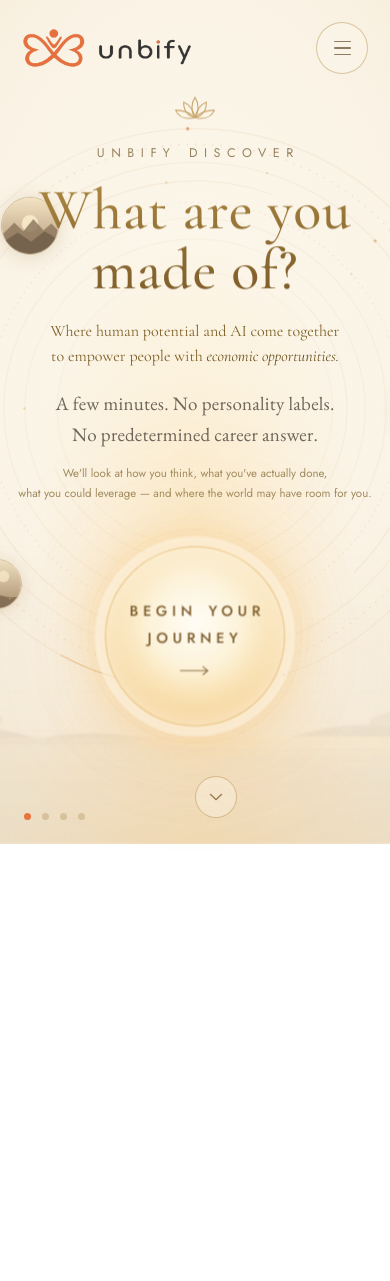
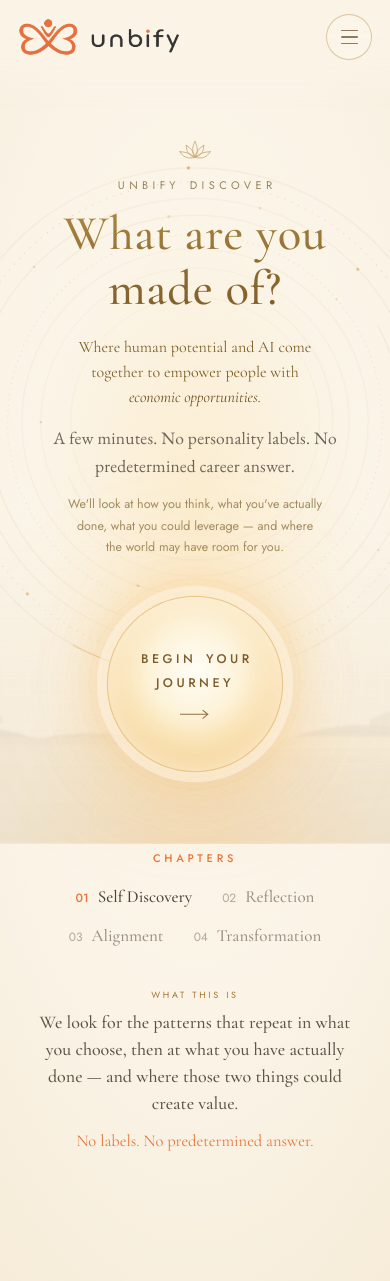
Before and after one commit to shibadityadeb/Unbify-discover, a plain HTML site: page apps/web/index.html in a window 390 px wide. Before the commit the page ends 844 px from the top, so only its background shows below. Drawn offline with nearby package versions, Linux system fonts and the light colour scheme.

Commit message:
Fluid responsive pass: the phone intro scrolls, overlays freeze the page
Large-desktop, tablet, and phone breakpoints for the intro; on stacked
phone flow a scroll gesture scrolls instead of advancing chapters, and a
space after each forced line break keeps wrapped text from running together.

Co-Authored-By: Claude Fable 5 <noreply@anthropic.com>

```diff
--- a/apps/web/main.js
+++ b/apps/web/main.js
@@ -127,6 +127,7 @@
     if (departed || transitioning) return;
     departed = true;
     transitioning = true;
+    window.scrollTo(0, 0);
     introPlx.forEach(({ el }) => { el.style.translate = "0px 0px"; });
     /* step 1: the system recognizes the decision */
     document.body.classList.add("pre-depart");
@@ -517,11 +518,16 @@
   });
 
   /* ---------- scroll continues the journey ---------- */
+  /* On phones the intro is a scrolling page (hero -> chapters -> what-this-is),
+     so scroll gestures there must scroll, not advance. Once a chapter overlay
+     is open the page is frozen again and the gesture resumes its meaning. */
+  const stackedFlow = window.matchMedia("(max-width: 760px), (max-height: 480px)");
   let lastAdvance = 0;
   function advance() {
     const now = Date.now();
     if (now - lastAdvance < 1800) return;
     const b = document.body.classList;
+    if (stackedFlow.matches && !departed) return;
     if (b.contains("scene4-open") || b.contains("dx-open") || transitioning || overlayOpen()) return;
     if (window.UnbifyBusy && window.UnbifyBusy.active()) return;   // a wait is already exclusive
     lastAdvance = now;
--- a/apps/web/styles.css
+++ b/apps/web/styles.css
@@ -13,7 +13,7 @@
   --warm-grey-soft: #a3968a;
   --orange: #E8763C;
   --charcoal: #3c3733;
-  --orbit: min(122vmin, 1160px);
+  --orbit: min(122vmin, 96vw, 1160px);
   --serif: "Cormorant Garamond", "EB Garamond", Georgia, serif;
   --body-serif: "EB Garamond", Georgia, serif;
   --sans: "Jost", "Avenir Next", sans-serif;
@@ -73,7 +73,7 @@ body {
 
 /* ---------- chapters ---------- */
 .chapters {
-  position: fixed; left: 4.6vw; top: 50%; transform: translateY(-66%);
+  position: fixed; left: clamp(28px, 4.6vw, 110px); top: 50%; transform: translateY(-66%);
   z-index: 30; animation: softIn 1.2s ease 3.4s both;
 }
 .chapters-label {
@@ -109,8 +109,8 @@ body {
 
 /* ---------- quote ---------- */
 .quote {
-  position: fixed; right: 4.4vw; top: 50%; transform: translateY(-44%);
-  width: 200px; z-index: 30; animation: softIn 1.2s ease 3.55s both;
+  position: fixed; right: clamp(28px, 4.4vw, 110px); top: 50%; transform: translateY(-50%);
+  width: clamp(200px, 14vw, 236px); z-index: 30; animation: softIn 1.2s ease 3.55s both;
 }
 .quote-mark {
   font-family: var(--serif); font-size: 64px; line-height: .6;
@@ -249,7 +249,7 @@ body {
 .headline-mask {
   display: inline-block;
   font-family: var(--serif); font-weight: 500;
-  font-size: clamp(58px, 7.6vw, 116px);
+  font-size: clamp(44px, 7.2vw, 100px);
   letter-spacing: .012em;
   background: linear-gradient(178deg, #a9853f 8%, #8d6a32 55%, #7a5a28 100%);
   -webkit-background-clip: text; background-clip: text;
@@ -1307,3 +1307,130 @@ body.ch4 .chapter3 { visibility: hidden; transition: visibility 0s linear 4s; }
   font-family: var(--sans, system-ui); font-size: 9px; letter-spacing: .3em;
   text-transform: uppercase; color: #a3762f; margin-bottom: 8px;
 }
+
+/* ============ FLUID RESPONSIVE SYSTEM ============ */
+
+/* decorative layers may never create sideways scroll */
+html { overflow-x: hidden; }
+
+/* --- large desktop (1441px+): keep the composition from stretching --- */
+@media (min-width: 1441px) {
+  .site-header { padding: 38px 56px; }
+}
+
+/* --- tablet landscape (981–1024): compact sidebar chrome --- */
+@media (max-width: 1024px) {
+  .site-header { padding: 26px 30px; }
+  .brand-img { height: 46px; }
+  .chapters .name { font-size: 17.5px; }
+  .chapters .num { font-size: 12.5px; }
+}
+
+/* --- phone (≤760) and short landscape viewports: an intentional
+       stacked composition; the page scrolls --- */
+@media (max-width: 760px), (max-height: 480px) {
+  :root { --orbit: min(136vmin, 560px); }
+
+  html, body { height: auto; }
+  body {
+    min-height: 100vh; min-height: 100svh;
+    overflow-x: hidden; overflow-y: auto;
+    display: flex; flex-direction: column;
+  }
+  /* the chapter scenes are full-screen overlays: freeze the page behind them */
+  body.depart, body.arrived, body.ch2, body.ch3, body.ch4,
+  body.scene-open, body.scene4-open {
+    height: 100vh; overflow: hidden;
+  }
+
+  /* top — logo + menu, legible above anything scrolled beneath */
+  .site-header { padding: 14px 18px; }
+  .site-header::before {
+    content: ""; position: absolute; left: 0; right: 0; top: 0; bottom: -34px;
+    background: linear-gradient(to bottom,
+      rgba(250,243,230,.96) 0%, rgba(250,243,230,.92) 58%, rgba(250,243,230,0) 100%);
+    pointer-events: none; z-index: -1;
+  }
+  .brand-img { height: 38px; }
+  .menu-btn { width: 46px; height: 46px; }
+
+  /* center — hero */
+  .hero {
+    order: 1;
+    height: auto; min-height: 100vh; min-height: 100svh;
+    padding: 96px 22px 30px;
+  }
+  .hero-inner { transform: none; width: 100%; }
+  .lotus { width: 40px; margin-bottom: 12px; }
+  .kicker { font-size: 11px; letter-spacing: .4em; text-indent: .4em; margin-bottom: 14px; }
+  .headline { line-height: 1.12; }
+  .headline-mask { font-size: clamp(38px, 12.5vw, 56px); padding: 0 .06em .1em; }
+  .purpose br, .support br, .promise br { display: none; }
+  .hero .purpose, .support, .hero .promise { max-width: 34ch; margin-left: auto; margin-right: auto; }
+  .support { font-size: 17.5px; margin-top: 14px; }
+  .hero .purpose { font-size: 16px; }
+  .hero .promise { font-size: 12.5px; }
+  .cta-wrap { margin-top: 38px; width: 176px; height: 176px; }
+  .cta-text { font-size: 12.5px; letter-spacing: .28em; text-indent: .28em; }
+
+  /* the orbit belongs to the hero, scaled to the phone; travelling
+     image nodes would collide with the headline here, so they rest */
+  .orbit-anchor { position: absolute; top: 50vh; top: 50svh; }
+  .img-node, .img-node.n-lg { display: none; }
+  .pager, .scroll-hint { display: none; }
+
+  /* below — compact chapter progression, in flow */
+  .chapters {
+    display: block; position: static; transform: none;
+    order: 2; padding: 6px 20px 0; text-align: center;
+    animation-delay: 1.1s;
+  }
+  .chapters-label { margin-bottom: 12px; }
+  .chapters ol {
+    display: flex; flex-wrap: wrap; justify-content: center;
+    gap: 2px 26px; max-width: 26rem; margin: 0 auto;
+  }
+  .chapters li { margin-bottom: 0; padding: 8px 2px; gap: 9px; }
+  .chapters .name { font-size: 17px; }
+  .chapters .num { font-size: 12px; }
+
+  /* then — “what this is”, in flow above the landscape */
+  .quote {
+    display: block; position: static; transform: none;
+    order: 3; width: 100%; max-width: 30rem;
+    margin: 34px auto 0; padding: 0 28px 130px;
+    text-align: center; animation-delay: 1.25s;
+  }
+  .quote blockquote { font-size: 18px; }
+
+  /* chapter overlays — phone tuning */
+  .ch-copy, .ch2-copy, .ch3-copy, .ch4-copy {
+    left: 7vw; right: 7vw; width: auto; transform: translateY(-50%);
+  }
+  .ch-title-mask { white-space: normal; font-size: clamp(34px, 10.5vw, 54px); line-height: 1.12; }
+  .ch-support { font-size: 16.5px; }
+  .ch-support br { display: none; }
+  .ch2-micro { max-width: 300px; }
+  .ch-brand { top: 18px; left: 18px; }
+  .ch-brand .brand-img { height: 36px; }
+  .ch-nav { left: 18px; top: 96px; }
+  .ch-back { left: 18px; bottom: 20px; }
+  .ch-cue { bottom: 20px; }
+  .ov-close { top: 20px; right: 18px; }
+
+  /* journey map: the winding path becomes a vertical progression */
+  .jmap { height: auto; display: flex; flex-direction: column; align-items: center; gap: 8px; }
+  .jmap-path { display: none; }
+  .jnode { position: static; transform: none; flex-direction: row; gap: 16px; padding: 6px 10px; }
+  .jlabel { white-space: normal; text-align: left; }
+  .ov-map-title { margin-bottom: 4vh; }
+  .ov-map-note { margin-top: 4vh; }
+}
+
+/* --- very narrow phones (≤374): tighten a step further --- */
+@media (max-width: 374px) {
+  .headline-mask { font-size: clamp(34px, 12vw, 42px); }
+  .support { font-size: 16px; }
+  .cta-wrap { width: 164px; height: 164px; }
+  .chapters ol { gap: 0 18px; }
+}
```
Also changed, not shown: apps/web/index.html (+7 -7 lines).
